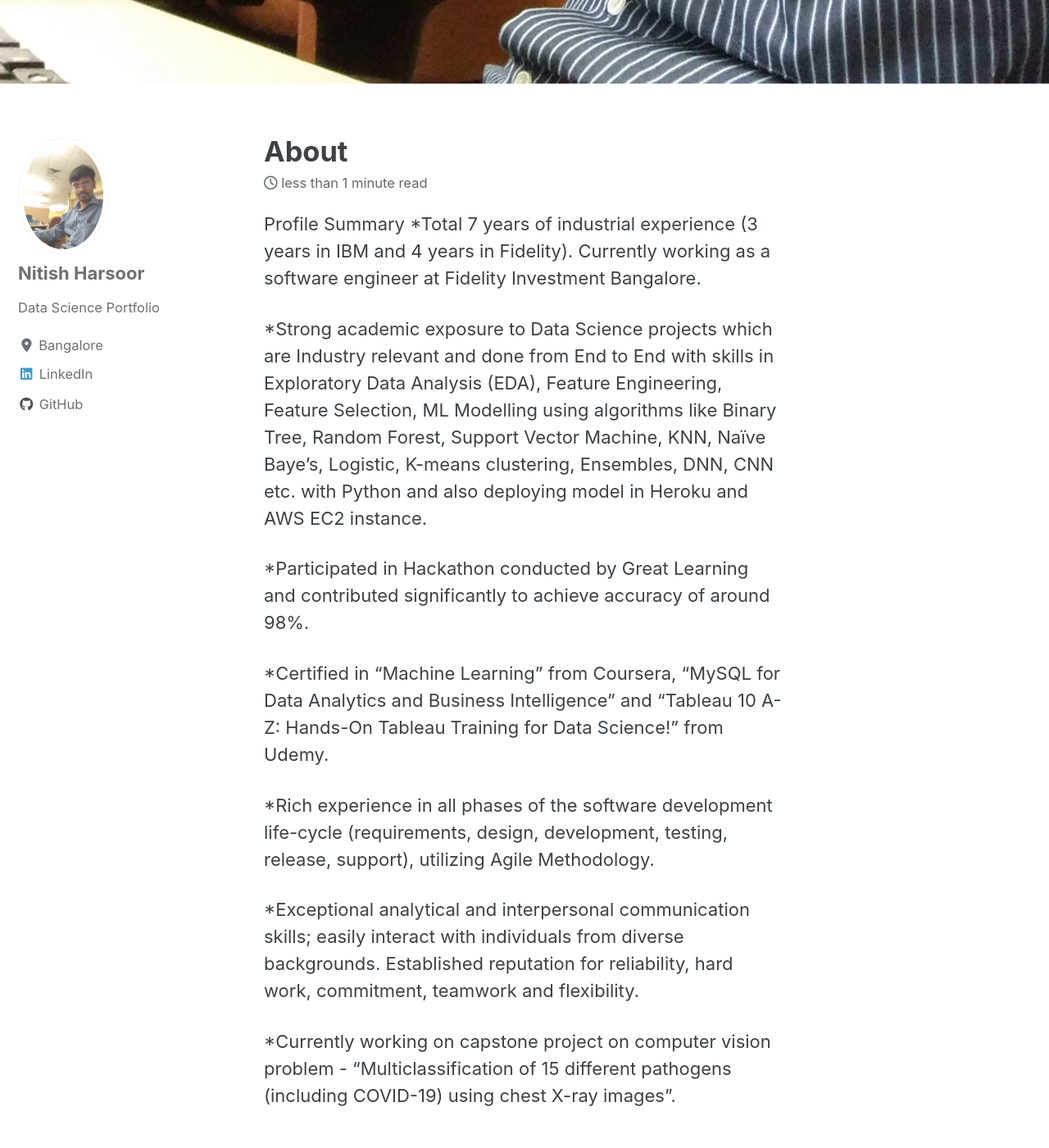
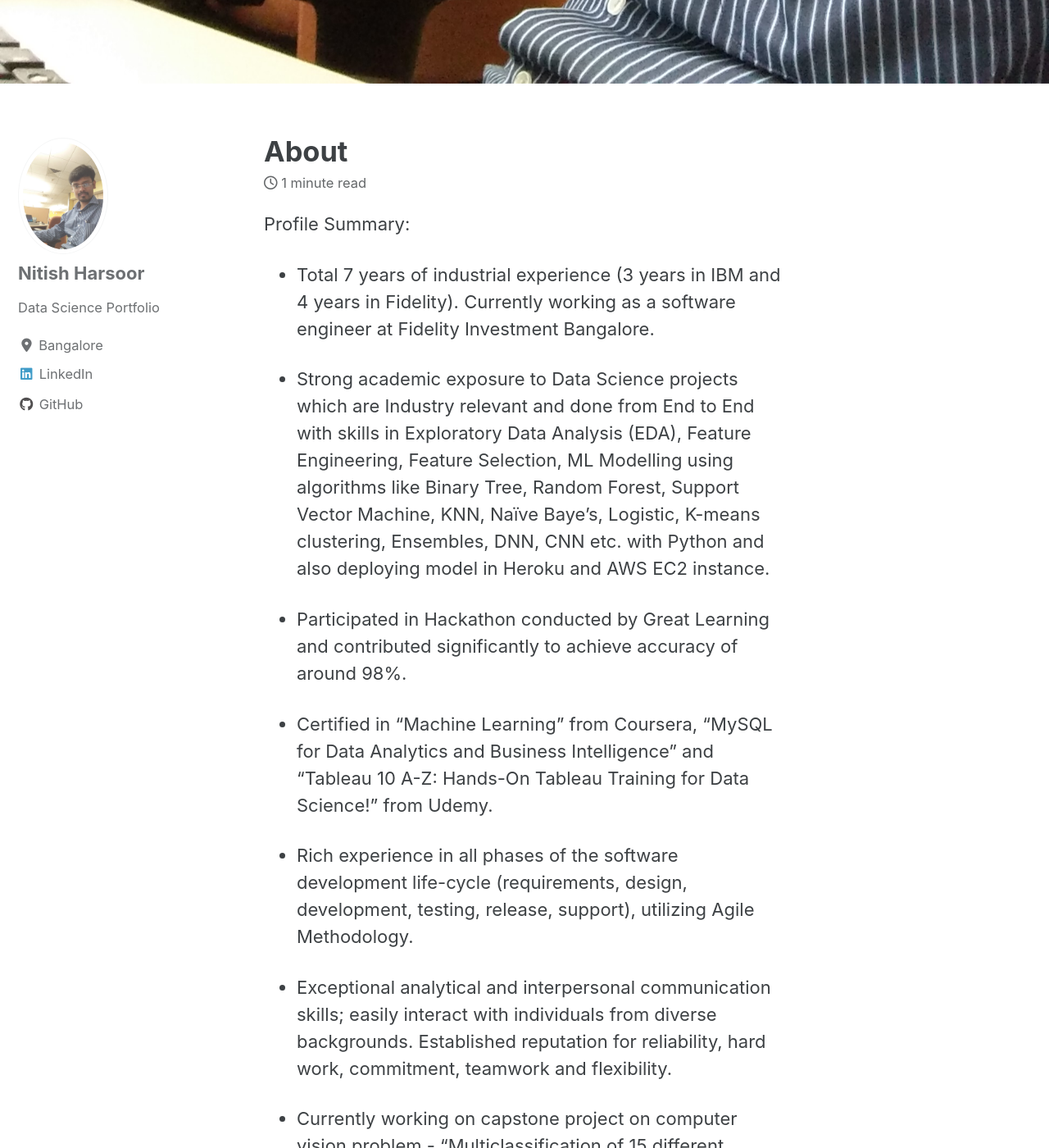
Before and after one commit to nitishkmr005/nitishkmr005.github.io, a Jekyll site: the page built from _pages/about.md, in a window 1280 px wide and 1400 px high, scrolled down 1694 px. Shown: the whole window at 82% size. Built offline with Jekyll 4.4.1, drawn with Linux system fonts in a browser that asks for light colours; cached includes are drawn as plain includes; nearby versions of some CDN libraries; some of the changed text lies outside the part shown.

Commit message:
new changes

```diff
--- a/_pages/about.md
+++ b/_pages/about.md
@@ -4,17 +4,18 @@
 header:
   image: "images/My_Pic.jpg"
 ---
-Profile Summary
-*Total 7 years of industrial experience (3 years in IBM and 4 years in Fidelity). Currently working as a software engineer at Fidelity Investment Bangalore.
+Profile Summary:
 
-*Strong academic exposure to Data Science projects which are Industry relevant and done from End to End with skills in Exploratory Data Analysis (EDA), Feature Engineering, Feature Selection, ML Modelling using algorithms like Binary Tree, Random Forest, Support Vector Machine, KNN, Naïve Baye’s, Logistic, K-means clustering, Ensembles, DNN, CNN etc. with Python and also deploying model in Heroku and AWS EC2 instance.
+* Total 7 years of industrial experience (3 years in IBM and 4 years in Fidelity). Currently working as a software engineer at Fidelity Investment Bangalore.
 
-*Participated in Hackathon conducted by Great Learning and contributed significantly to achieve accuracy of around 98%.
+* Strong academic exposure to Data Science projects which are Industry relevant and done from End to End with skills in Exploratory Data Analysis (EDA), Feature Engineering, Feature Selection, ML Modelling using algorithms like Binary Tree, Random Forest, Support Vector Machine, KNN, Naïve Baye’s, Logistic, K-means clustering, Ensembles, DNN, CNN etc. with Python and also deploying model in Heroku and AWS EC2 instance.
 
-*Certified in “Machine Learning” from Coursera, “MySQL for Data Analytics and Business Intelligence” and “Tableau 10 A-Z: Hands-On Tableau Training for Data Science!” from Udemy.
+* Participated in Hackathon conducted by Great Learning and contributed significantly to achieve accuracy of around 98%.
 
-*Rich experience in all phases of the software development life-cycle (requirements, design, development, testing, release, support), utilizing Agile Methodology.
+* Certified in “Machine Learning” from Coursera, “MySQL for Data Analytics and Business Intelligence” and “Tableau 10 A-Z: Hands-On Tableau Training for Data Science!” from Udemy.
 
-*Exceptional analytical and interpersonal communication skills; easily interact with individuals from diverse backgrounds. Established reputation for reliability, hard work, commitment, teamwork and flexibility.
+* Rich experience in all phases of the software development life-cycle (requirements, design, development, testing, release, support), utilizing Agile Methodology.
 
-*Currently working on capstone project on computer vision problem - “Multiclassification of 15 different pathogens (including COVID-19) using chest X-ray images”.
+* Exceptional analytical and interpersonal communication skills; easily interact with individuals from diverse backgrounds. Established reputation for reliability, hard work, commitment, teamwork and flexibility.
+
+* Currently working on capstone project on computer vision problem - “Multiclassification of 15 different pathogens (including COVID-19) using chest X-ray images”.
```
